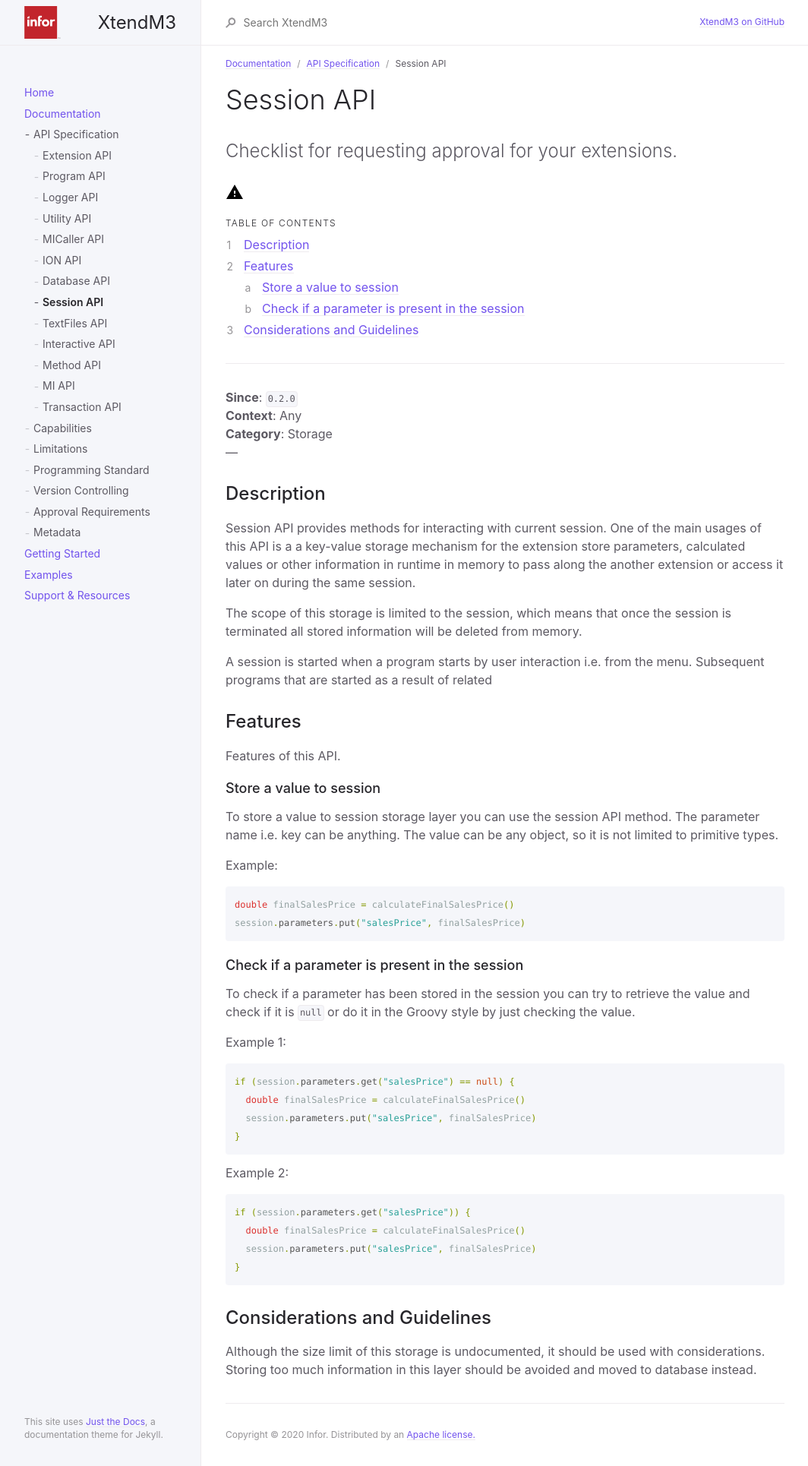
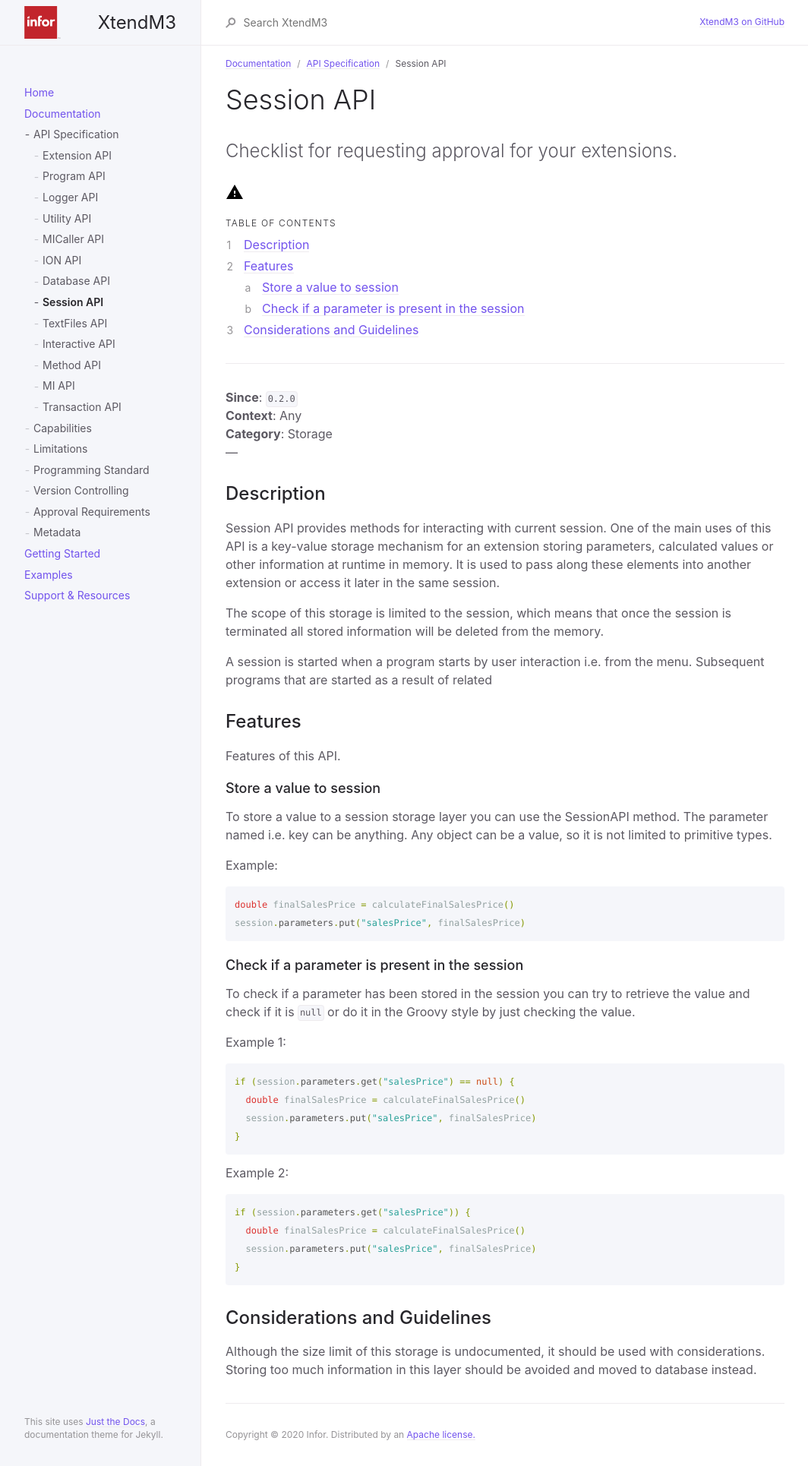
Before and after one commit to infor-cloud/xtendm3, a Jekyll site: the page built from docs/documentation/api-specification/session-api.md, in a window 1280 px wide. Shown: the whole page at 76% size, without its empty margins (107-1171 px from the left). Built offline with Jekyll 4.4.1, drawn with Linux system fonts in a browser that asks for light colours.

Commit message:
Small text update

````diff
--- a/docs/documentation/api-specification/session-api.md
+++ b/docs/documentation/api-specification/session-api.md
@@ -26,12 +26,12 @@ Checklist for requesting approval for your extensions.
 **Category**: Storage
 ---
 ## Description
-Session API provides methods for interacting with current session. One of the main usages of this API is a a key-value
-storage mechanism for the extension store parameters, calculated values or other information in runtime in memory to
-pass along the another extension or access it later on during the same session.
+Session API provides methods for interacting with current session. One of the main uses of this API is a key-value
+storage mechanism for an extension storing parameters, calculated values or other information at runtime in memory. It is used to
+pass along these elements into another extension or access it later in the same session.
 
 The scope of this storage is limited to the session, which means that once the session is terminated all stored
-information will be deleted from memory.
+information will be deleted from the memory.
 
 A session is started when a program starts by user interaction i.e. from the menu. Subsequent programs that are started
 as a result of related
@@ -41,8 +41,8 @@ as a result of related
 Features of this API.
 
 ### Store a value to session
-To store a value to session storage layer you can use the session API method. The parameter name i.e. key can be
-anything. The value can be any object, so it is not limited to primitive types.
+To store a value to a session storage layer you can use the SessionAPI method. The parameter named i.e. key can be
+anything. Any object can be a value, so it is not limited to primitive types.
 
 Example:
 ```groovy
````
